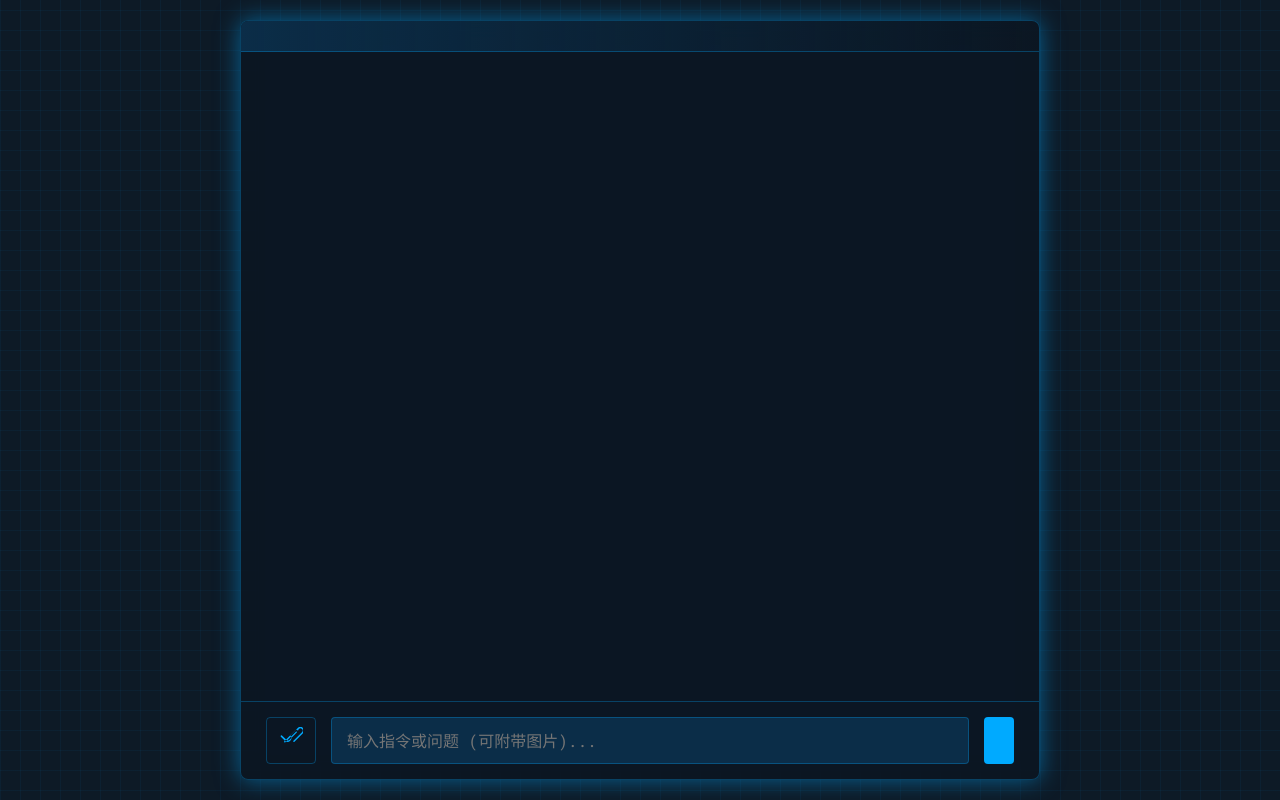
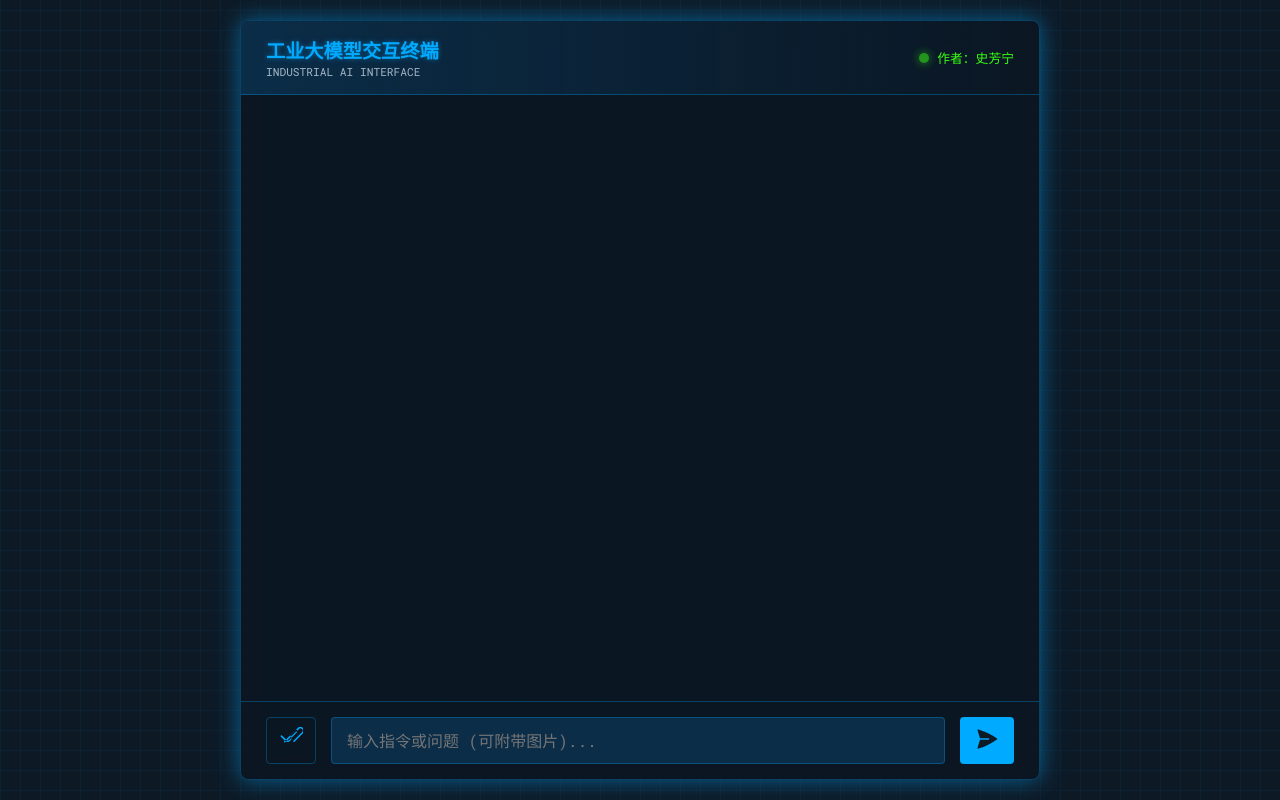
Before and after one commit to QuanZhouBuaa/fangningStudio, a website: page public/index.html in a window 1280 px wide. Drawn offline with nearby package versions, Linux system fonts and the light colour scheme.

Commit message:
Update index.html

```diff
--- a/public/index.html
+++ b/public/index.html
@@ -13,7 +13,14 @@
     <div id="background-animation"></div>
     <div class="chat-container">
         <div class="chat-header">
-            <!-- ... 头部内容不变 ... -->
+            <div class="header-title">
+                <h1>工业大模型交互终端</h1>
+                <p>Industrial AI Interface</p>
+            </div>
+            <div class="system-status">
+                <span class="status-light"></span>
+                <span>作者：史芳宁</span>
+            </div>
         </div>
         <div class="chat-box" id="chat-box">
             <!-- 消息会在这里动态生成 -->
@@ -44,7 +51,8 @@
                     <div class="input-glow"></div>
                 </div>
                 <button type="submit" id="send-btn" title="发送指令">
-                    <!-- ... 发送按钮 SVG 不变 ... -->
+                    <svg xmlns="http://www.w3.org/2000/svg" viewBox="0 0 24 24" fill="currentColor" width="24" height="24">
+                        <path d="M3.478 2.405a.75.75 0 00-.926.94l2.432 7.905H13.5a.75.75 0 010 1.5H4.984l-2.432 7.905a.75.75 0 00.926.94 60.519 60.519 0 0018.445-8.986.75.75 0 000-1.218A60.517 60.517 0 003.478 2.405z" />
                 </button>
             </form>
         </div>
```
